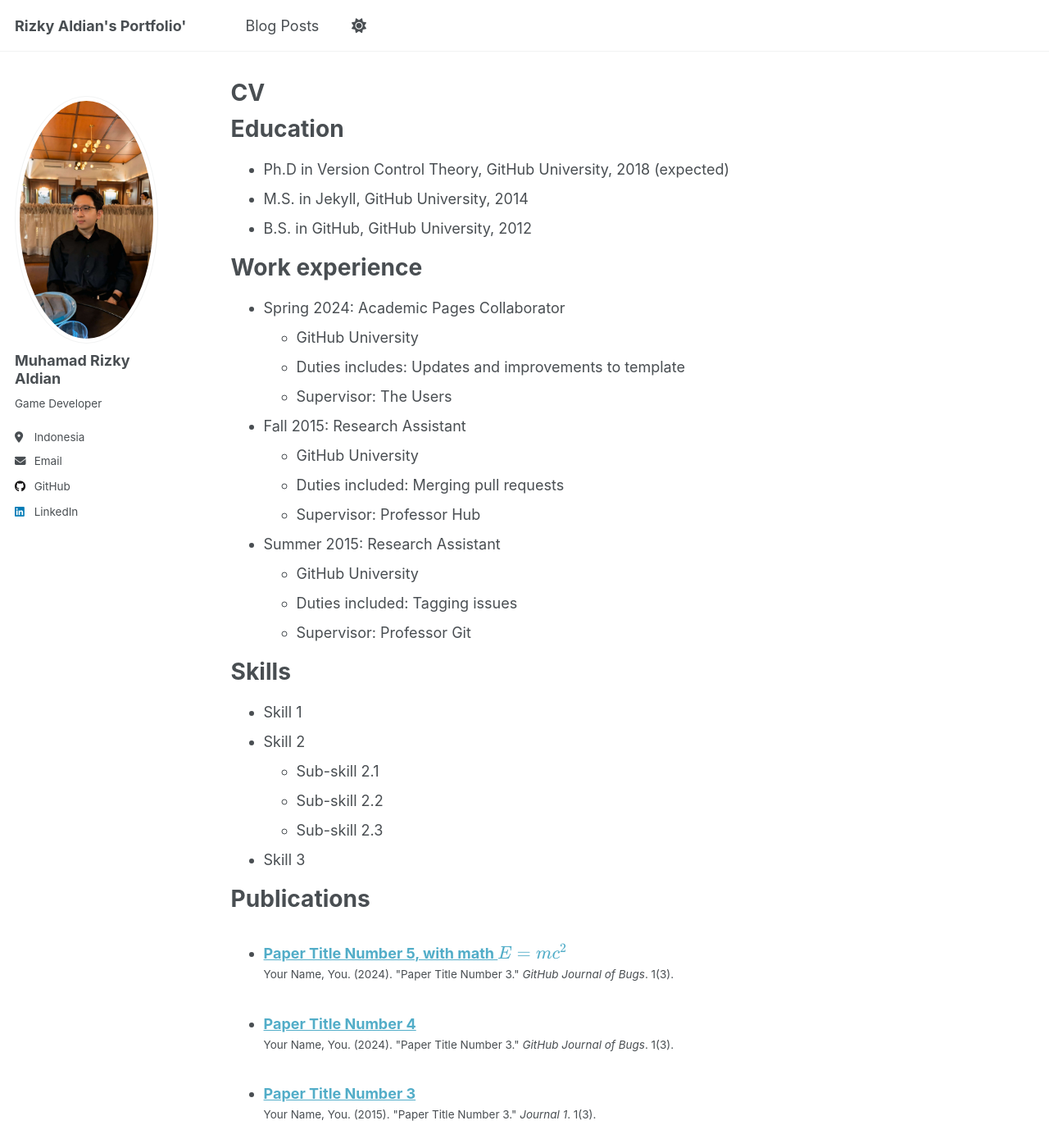
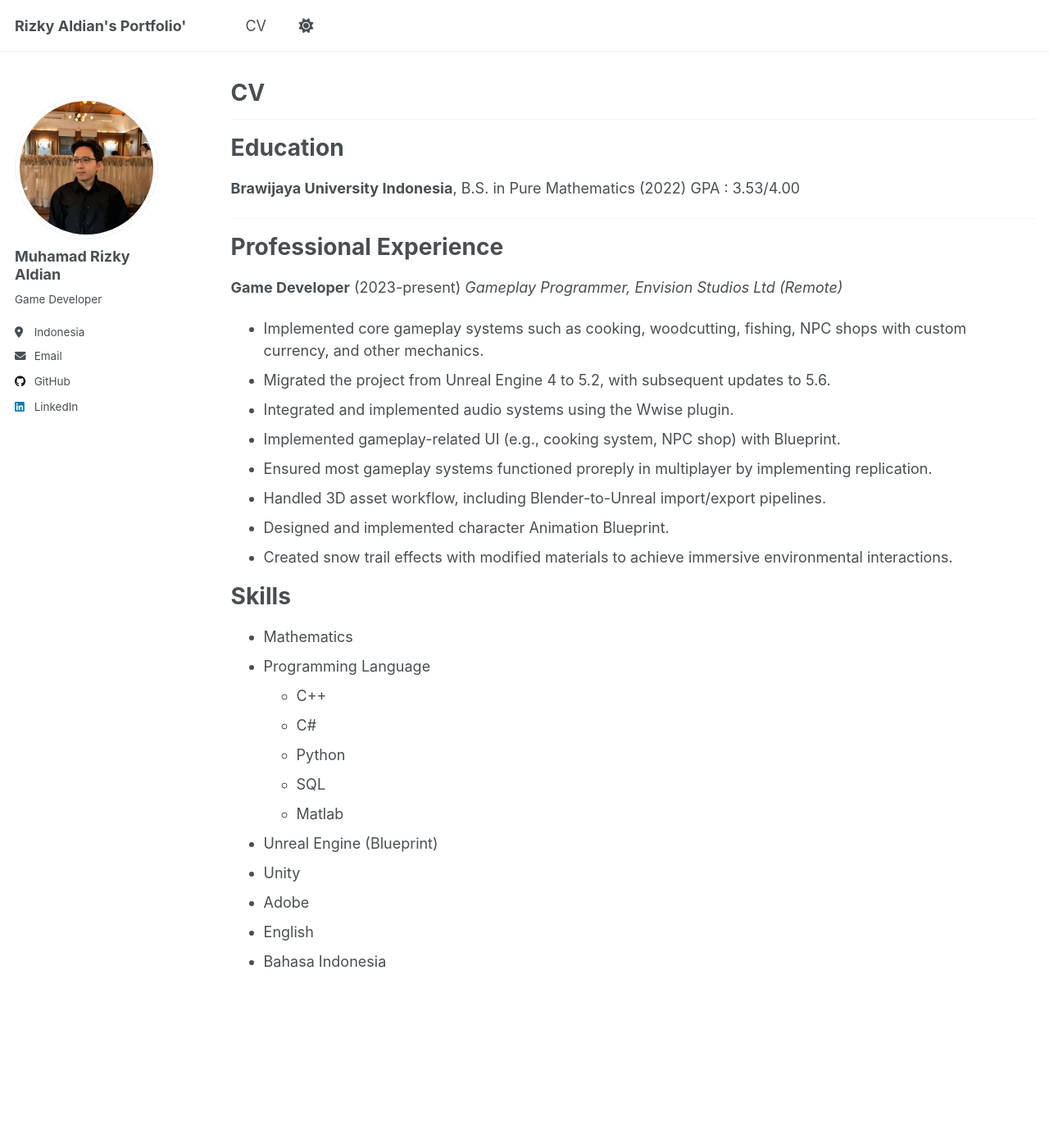
Before and after one commit to rizkyaldi/rizkyaldi.github.io, a Jekyll site: the page built from _pages/cv.md, in a window 1280 px wide and 1400 px high. Shown: the whole window at 82% size. Built offline with Jekyll 4.4.1, drawn with Linux system fonts in a browser that asks for light colours; a script that is not in the unit is left out; some of the changed text lies outside the part shown.

Commit message:
-cv update

```diff
--- a/_pages/cv.md
+++ b/_pages/cv.md
@@ -7,58 +7,40 @@ redirect_from:
   - /resume
 ---
 
-{% include base_path %}
+***
 
-Education
-======
-* Ph.D in Version Control Theory, GitHub University, 2018 (expected)
-* M.S. in Jekyll, GitHub University, 2014
-* B.S. in GitHub, GitHub University, 2012
+# Education
 
-Work experience
-======
-* Spring 2024: Academic Pages Collaborator
-  * GitHub University
-  * Duties includes: Updates and improvements to template
-  * Supervisor: The Users
+**Brawijaya University Indonesia**, B.S. in Pure Mathematics (2022)
+GPA : 3.53/4.00
 
-* Fall 2015: Research Assistant
-  * GitHub University
-  * Duties included: Merging pull requests
-  * Supervisor: Professor Hub
+***
 
-* Summer 2015: Research Assistant
-  * GitHub University
-  * Duties included: Tagging issues
-  * Supervisor: Professor Git
+# Professional Experience
 
-Skills
-======
-* Skill 1
-* Skill 2
-  * Sub-skill 2.1
-  * Sub-skill 2.2
-  * Sub-skill 2.3
-* Skill 3
+**Game Developer** (2023-present)
+_Gameplay Programmer, Envision Studios Ltd (Remote)_
 
-Publications
-======
-  <ul>{% for post in site.publications reversed %}
-    {% include archive-single-cv.html %}
-  {% endfor %}</ul>
+- Implemented core gameplay systems such as cooking, woodcutting, fishing, NPC shops with custom currency, and other mechanics.
+- Migrated the project from Unreal Engine 4 to 5.2, with subsequent updates to 5.6.
+- Integrated and implemented audio systems using the Wwise plugin.
+- Implemented gameplay-related UI (e.g., cooking system, NPC shop) with Blueprint.
+- Ensured most gameplay systems functioned proreply in multiplayer by implementing replication.
+- Handled 3D asset workflow, including Blender-to-Unreal import/export pipelines.
+- Designed and implemented character Animation Blueprint.
+- Created snow trail effects with modified materials to achieve immersive environmental interactions.
 
-Talks
-======
-  <ul>{% for post in site.talks reversed %}
-    {% include archive-single-talk-cv.html  %}
-  {% endfor %}</ul>
+# Skills
 
-Teaching
-======
-  <ul>{% for post in site.teaching reversed %}
-    {% include archive-single-cv.html %}
-  {% endfor %}</ul>
-
-Service and leadership
-======
-* Currently signed in to 43 different slack teams
+* Mathematics
+* Programming Language
+  * C++
+  * C#
+  * Python
+  * SQL
+  * Matlab
+* Unreal Engine (Blueprint)
+* Unity
+* Adobe
+* English
+* Bahasa Indonesia
```
Also changed, not shown: _data/navigation.yml (+4 -4 lines), images/profile.jpg.
